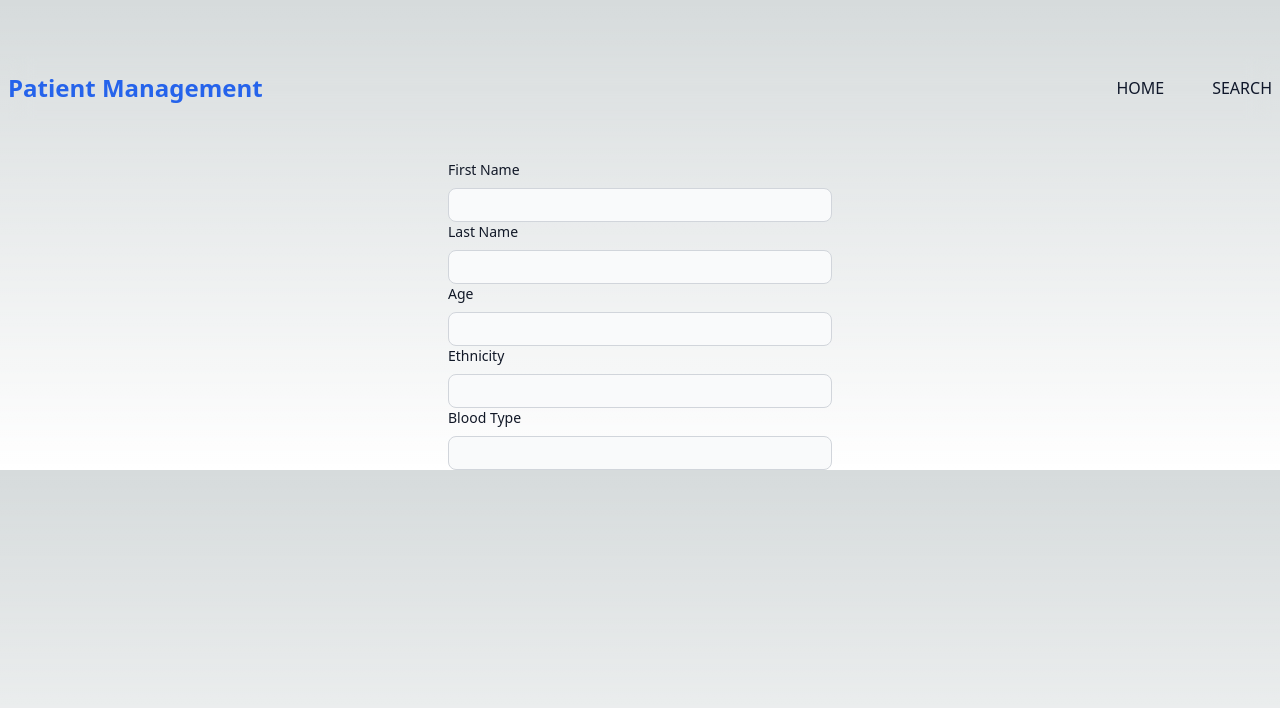
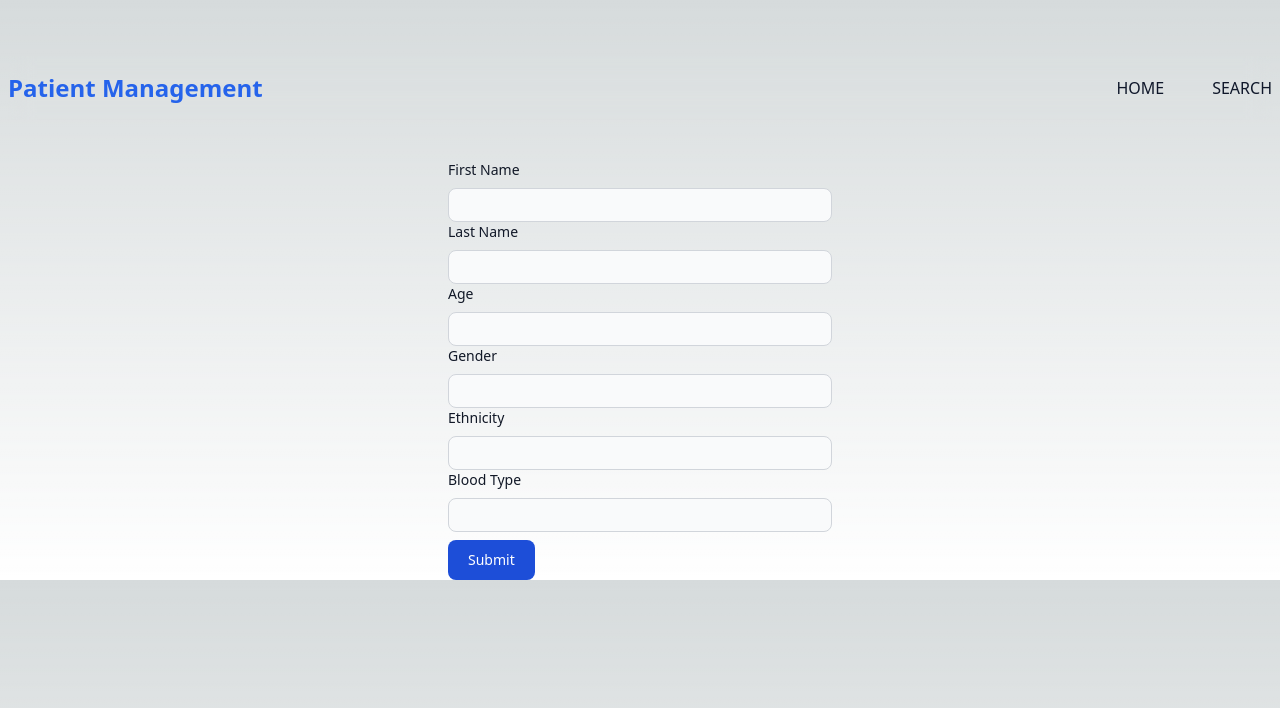
Before and after one commit to Neethesh26/scenario2, a Next.js app: page /admin in a window 1280 px wide. Shown: the top 708 px of the page. Built offline with nearby package versions, Linux system fonts and the light colour scheme; no server answers; sample sign-in values are in the browser's storage.

Commit message:
update form

```diff
--- a/src/app/admin/page.js
+++ b/src/app/admin/page.js
@@ -8,6 +8,12 @@ import Navbar from "../components/Navbar";
 
 
 function Page() {
+    const [firstName, setFirstName] = useState('')
+    const [lastName, setLastName] = useState('')
+    const [age, setAge] = useState('')
+    const [gender, setGender] = useState('')
+    const [ethnicity, setEthnicity] = useState('')
+    const [bloodType, setBloodType] = useState('')
     const { user } = useAuthContext()
     const router = useRouter()
 
@@ -17,41 +23,54 @@ function Page() {
 
     const handleForm = async () => {
         const data = {
-            name: "John",
-            age: 20,
-            email: "",
+            firstName: firstName,
+            lastName: lastName,
+            age: age,
+            gender: gender,
+            ethnicity: ethnicity,
+            bloodType: bloodType,
         };
 
         const { result, error } = await addData("users", getAuth().currentUser.uid, data);
+
+        if (error) {
+            return console.log(error)
+        } else {
+            console.log(result)
+            return router.push("/admin")
+        }
     }
-
-
 
     return (
     <>
         <Navbar />
         <div class="py-20"></div>
-        <form class="max-w-sm mx-auto">
+        <form onSubmit={handleForm} class="max-w-sm mx-auto">
             <div>
                 <label for="first-name" class="block mb-2 text-sm font-medium text-gray-900 dark:text-white">First Name</label>
-                <input type="text" id="first-name" class="block w-full p-2 text-gray-900 border border-gray-300 rounded-lg bg-gray-50 text-xs focus:ring-blue-500 focus:border-blue-500 dark:bg-gray-700 dark:border-gray-600 dark:placeholder-gray-400 dark:text-white dark:focus:ring-blue-500 dark:focus:border-blue-500"/>
+                <input type="text" id="first-name" value={firstName} onChange={(e) => setFirstName(e.target.value)} class="block w-full p-2 text-gray-900 border border-gray-300 rounded-lg bg-gray-50 text-xs focus:ring-blue-500 focus:border-blue-500 dark:bg-gray-700 dark:border-gray-600 dark:placeholder-gray-400 dark:text-white dark:focus:ring-blue-500 dark:focus:border-blue-500"/>
             </div>
             <div>
                 <label for="last-name" class="block mb-2 text-sm font-medium text-gray-900 dark:text-white">Last Name</label>
-                <input type="text" id="last-name" class="block w-full p-2 text-gray-900 border border-gray-300 rounded-lg bg-gray-50 text-xs focus:ring-blue-500 focus:border-blue-500 dark:bg-gray-700 dark:border-gray-600 dark:placeholder-gray-400 dark:text-white dark:focus:ring-blue-500 dark:focus:border-blue-500"/>
+                <input type="text" id="last-name" value={lastName} onChange={(e) => setLastName(e.target.value)} class="block w-full p-2 text-gray-900 border border-gray-300 rounded-lg bg-gray-50 text-xs focus:ring-blue-500 focus:border-blue-500 dark:bg-gray-700 dark:border-gray-600 dark:placeholder-gray-400 dark:text-white dark:focus:ring-blue-500 dark:focus:border-blue-500"/>
             </div>
             <div>
                 <label for="age" class="block mb-2 text-sm font-medium text-gray-900 dark:text-white">Age</label>
-                <input type="text" id="age" class="block w-full p-2 text-gray-900 border border-gray-300 rounded-lg bg-gray-50 text-xs focus:ring-blue-500 focus:border-blue-500 dark:bg-gray-700 dark:border-gray-600 dark:placeholder-gray-400 dark:text-white dark:focus:ring-blue-500 dark:focus:border-blue-500"/>
+                <input type="text" id="age" value={age} onChange={(e) => setAge(e.target.value)} class="block w-full p-2 text-gray-900 border border-gray-300 rounded-lg bg-gray-50 text-xs focus:ring-blue-500 focus:border-blue-500 dark:bg-gray-700 dark:border-gray-600 dark:placeholder-gray-400 dark:text-white dark:focus:ring-blue-500 dark:focus:border-blue-500"/>
+            </div>
+            <div>
+                <label for="gender" class="block mb-2 text-sm font-medium text-gray-900 dark:text-white">Gender</label>
+                <input type="text" id="gender" value={gender} onChange={(e) => setGender(e.target.value)} class="block w-full p-2 text-gray-900 border border-gray-300 rounded-lg bg-gray-50 text-xs focus:ring-blue-500 focus:border-blue-500 dark:bg-gray-700 dark:border-gray-600 dark:placeholder-gray-400 dark:text-white dark:focus:ring-blue-500 dark:focus:border-blue-500"/>
             </div>
             <div>
                 <label for="ethnicity" class="block mb-2 text-sm font-medium text-gray-900 dark:text-white">Ethnicity</label>
-                <input type="text" id="ethnicity" class="block w-full p-2 text-gray-900 border border-gray-300 rounded-lg bg-gray-50 text-xs focus:ring-blue-500 focus:border-blue-500 dark:bg-gray-700 dark:border-gray-600 dark:placeholder-gray-400 dark:text-white dark:focus:ring-blue-500 dark:focus:border-blue-500"/>
+                <input type="text" id="ethnicity" value={ethnicity} onChange={(e) => setEthnicity(e.target.value)} class="block w-full p-2 text-gray-900 border border-gray-300 rounded-lg bg-gray-50 text-xs focus:ring-blue-500 focus:border-blue-500 dark:bg-gray-700 dark:border-gray-600 dark:placeholder-gray-400 dark:text-white dark:focus:ring-blue-500 dark:focus:border-blue-500"/>
             </div>
             <div>
                 <label for="blood-type" class="block mb-2 text-sm font-medium text-gray-900 dark:text-white">Blood Type</label>
-                <input type="text" id="blood-type" class="block w-full p-2 text-gray-900 border border-gray-300 rounded-lg bg-gray-50 text-xs focus:ring-blue-500 focus:border-blue-500 dark:bg-gray-700 dark:border-gray-600 dark:placeholder-gray-400 dark:text-white dark:focus:ring-blue-500 dark:focus:border-blue-500"/>
+                <input type="text" id="blood-type" value={bloodType} onChange={(e) => setBloodType(e.target.value)} class="block w-full p-2 text-gray-900 border border-gray-300 rounded-lg bg-gray-50 text-xs focus:ring-blue-500 focus:border-blue-500 dark:bg-gray-700 dark:border-gray-600 dark:placeholder-gray-400 dark:text-white dark:focus:ring-blue-500 dark:focus:border-blue-500"/>
             </div>
+            <button type="submit" class="text-white bg-blue-700 hover:bg-blue-800 focus:ring-4 focus:outline-none focus:ring-blue-300 font-medium rounded-lg text-sm w-full sm:w-auto px-5 py-2.5 text-center dark:bg-blue-600 dark:hover:bg-blue-700 dark:focus:ring-blue-800 mt-2">Submit</button>
         </form>
     </>
     );
```
